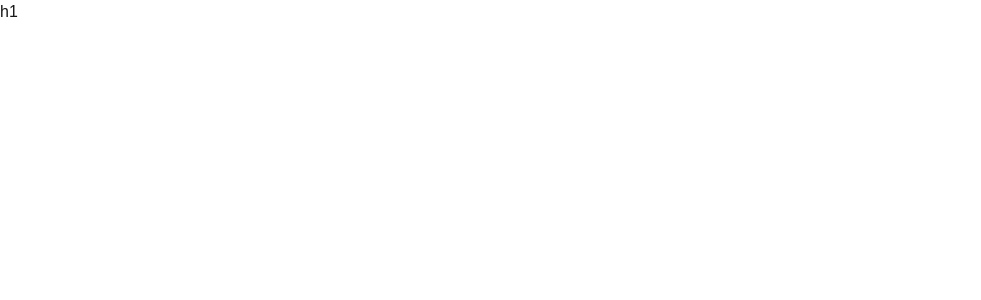
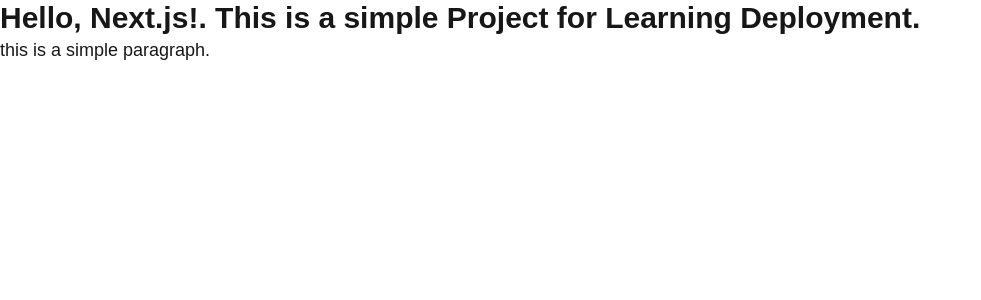
Before and after one commit to shubham-ZWT/Learn-Deployments, a Next.js app: page / in a window 1280 px wide. Shown: the top 300 px of the page, without its empty margins (0-981 px from the left). Built offline with nearby package versions, Linux system fonts and the light colour scheme.

Commit message:
initial project setup to main

```diff
--- a/app/page.tsx
+++ b/app/page.tsx
@@ -1,5 +1,8 @@
-import Image from "next/image";
-
 export default function Home() {
-  return <>h1</>;
+  return (
+    <>
+      <h1 className="text-3xl font-bold">Hello, Next.js!. This is a simple Project for Learning Deployment.</h1>
+      <p className="text-lg">this is a simple paragraph.</p>
+    </>
+  );
 }
```
